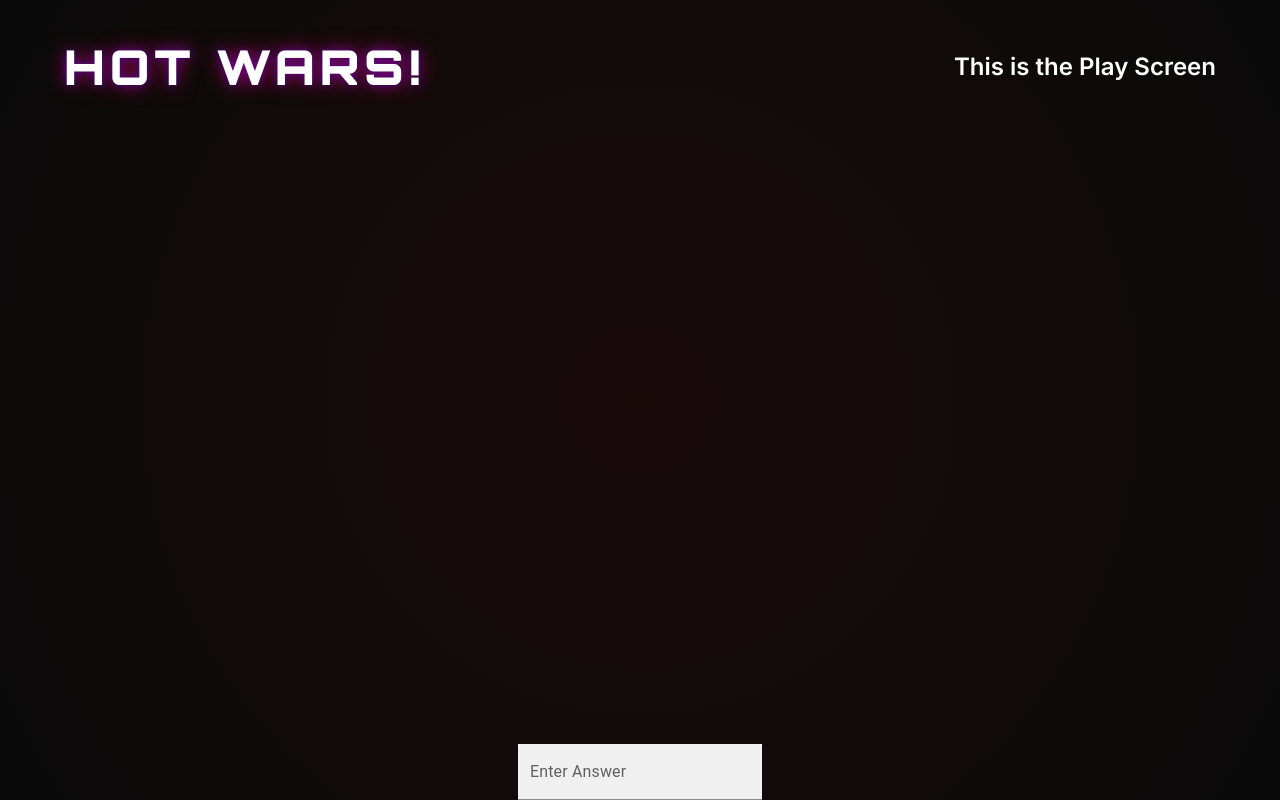
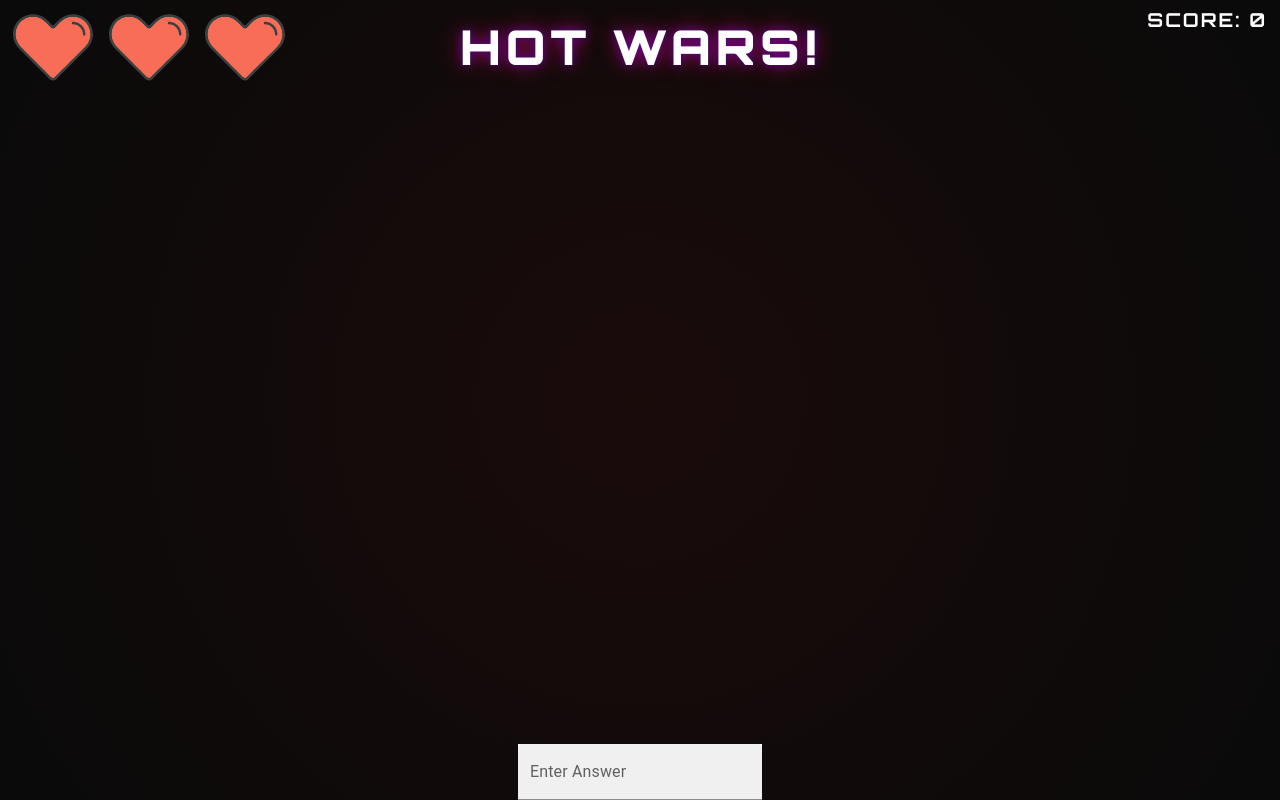
Before and after one commit to arsenic018/CS321-PROJECT, a React (Vite) app in the folder HotWars/: page /Play in a window 1280 px wide. Built offline with nearby package versions, Linux system fonts and the light colour scheme.

Commit message:
Updated Play Page with Hearts and Score

```diff
--- a/HotWars/src/pages/LandingPanel.css
+++ b/HotWars/src/pages/LandingPanel.css
@@ -43,7 +43,6 @@
   text-transform: uppercase;
   text-shadow: 0 0 10px rgba(255, 69, 0, 0.5), 0 0 20px rgba(255, 69, 0, 0.3);
   margin: 0;
-  animation: textGlow 3s ease-in-out infinite alternate;
 }
 
 .icon {
--- a/HotWars/src/pages/LandingPanel.jsx
+++ b/HotWars/src/pages/LandingPanel.jsx
@@ -1,5 +1,5 @@
-import React, { useEffect } from 'react';
-import { Flame, User } from 'lucide-react';
+import { useEffect } from 'react';
+import { User } from 'lucide-react';
 import './LandingPanel.css';
 import logo from '../assets/logo.png'
 const LandingPanel = ({ onContinue }) => {
@@ -24,7 +24,7 @@ const LandingPanel = ({ onContinue }) => {
             </header>
 
             <main className="landing-main">
-                <p className="pulse-text">Press any button to continue</p>
+                <p>Press any button to continue</p>
             </main>
         </div>
     );
--- a/HotWars/src/pages/Play.css
+++ b/HotWars/src/pages/Play.css
@@ -1,11 +1,43 @@
 .gameTitle {
+  position: absolute;
+  top: 2%;
+  left: 50%;
+  transform: translateX(-50%);
   font-family: 'Orbitron', sans-serif;
   font-size: 3rem;
   font-weight: 900;
   letter-spacing: 0.1em;
   color: #fff;
   text-transform: uppercase;
-  text-shadow: 0 0 10px rgba(76, 0, 255, 0.5), 0 0 20px rgba(255, 7, 106, 0.677);
   margin: 0;
-  animation: textGlow 3s ease-in-out infinite alternate;
 }
+
+.healthContainer {
+  display: flex;
+  justify-content: left;
+  position: absolute;
+  top: 1%;
+  left: 1%;
+  gap: 1rem;
+}
+
+.heart {
+  width: 5rem;
+  height: 5rem;
+  color: red;
+}
+
+.scoreContainer {
+  position: absolute;
+  top: 1%;
+  right: 1%;
+}
+
+.scoreText {
+  font-size: 1.2rem;
+  font-family: 'Orbitron', sans-serif;
+  letter-spacing: 0.1em;
+  color: #fff;
+  text-transform: uppercase;
+  margin: 0;
+}
--- a/HotWars/src/pages/Play.jsx
+++ b/HotWars/src/pages/Play.jsx
@@ -1,10 +1,12 @@
 import React, { useState } from "react"
 import Box from '@mui/material/Box';
 import TextField from '@mui/material/TextField';
+import heart from '../assets/heart.svg';
 import './Play.css';
 const Play = () => {
     const [answer, setAnswer] = useState(""); // This will hold user Answer
     const [score, setScore] = useState(0); // This will hold user Score
+    const [health, setHealth] = useState(3); // Start with 3 hearts
     // FUTURE: Add a way to get questions from the loaded set the user provides.
     // I'm not sure what the best way to do this is yet, but I know we need to do it.
 
@@ -20,14 +22,24 @@ const Play = () => {
 
             <header className="startHeader">
                 <h1 className="gameTitle">HOT WARS!</h1>
-                <h2 className="PageTitle"> This is the Play Screen</h2>
             </header>
+            <div className="healthContainer">
+                <img src={heart} className="heart" alt="Heart" />
+                <img src={heart} className="heart" alt="Heart" />
+                <img src={heart} className="heart" alt="Heart" />
+            </div>
+            <div className="scoreContainer">
+                <p className="scoreText"> Score: {score}</p>
+            </div>
+
 
             <Box display="flex" justifyContent="center" alignItems="center" >
                 <TextField id="filled-basic" label="Enter Answer" variant="filled"
                     sx={{ backgroundColor: "white" }} />
             </Box>
 
+
+
         </div>
     )
 }
```
Also changed, not shown: HotWars/src/assets/heart.svg (added), 1 other file (tests, documents, lock files or other folders).
